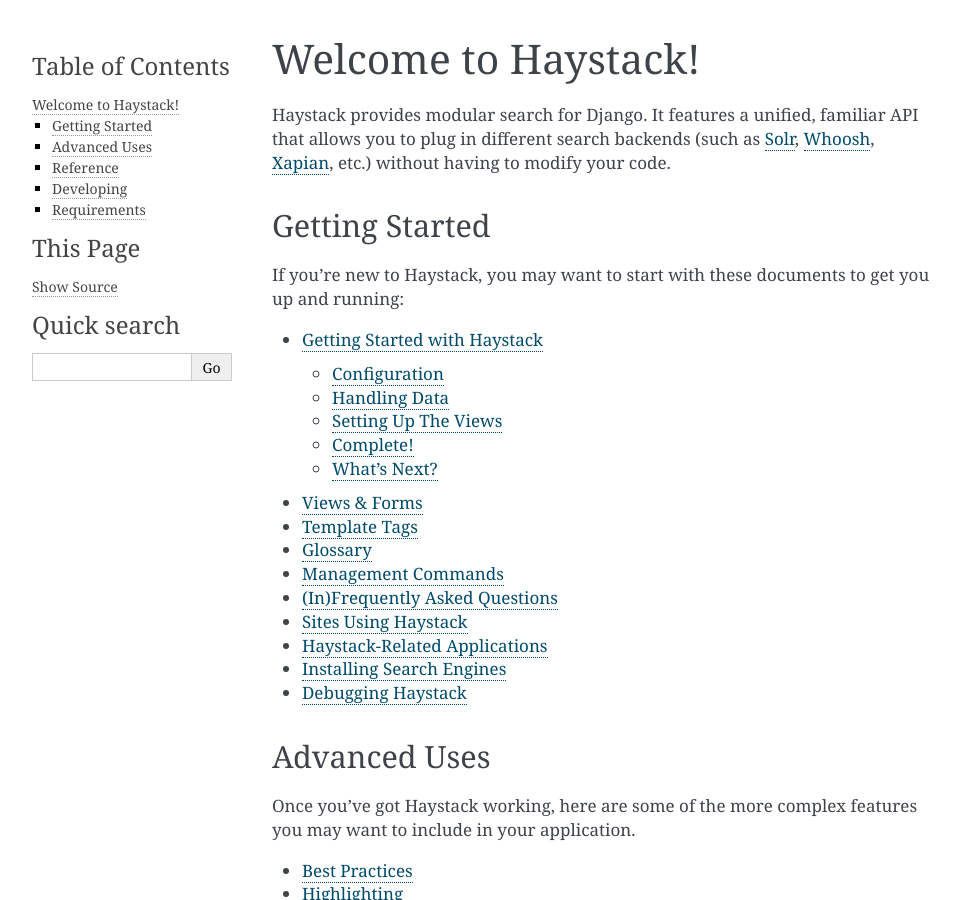
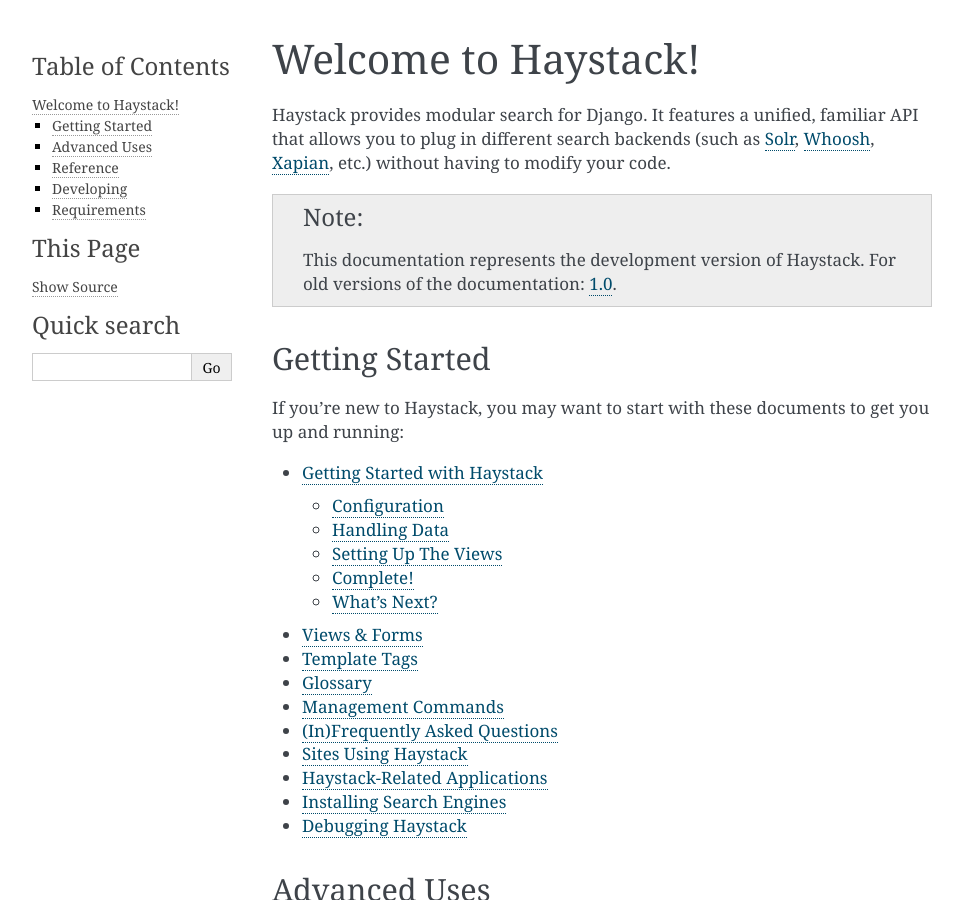
Before and after one commit to django-haystack/django-haystack, a Sphinx documentation site: the page built from docs/index.rst, in a window 1280 px wide and 900 px high. Shown: the whole window, without its empty margins (148-1111 px from the left). Built offline with Sphinx 7.4.7, drawn with Linux system fonts in a browser that asks for light colours.

Commit message:
Added a note about versions of the docs.

```diff
--- a/docs/index.rst
+++ b/docs/index.rst
@@ -9,6 +9,13 @@
 .. _Whoosh: http://whoosh.ca/
 .. _Xapian: http://xapian.org/
 
+
+.. note::
+
+    This documentation represents the development version of Haystack. For
+    old versions of the documentation: `1.0`_.
+
+.. _`1.0`: http://docs.haystacksearch.org/1.0/
 
 Getting Started
 ---------------
```
